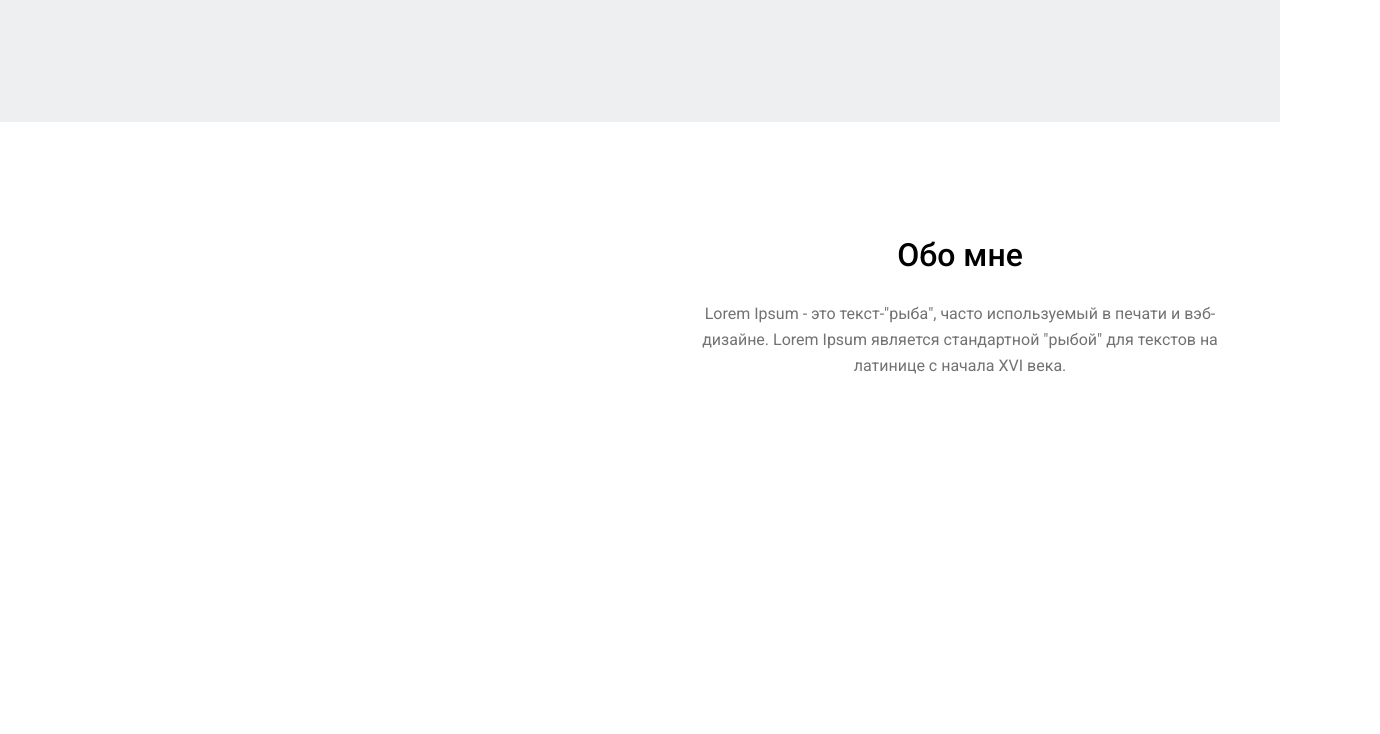
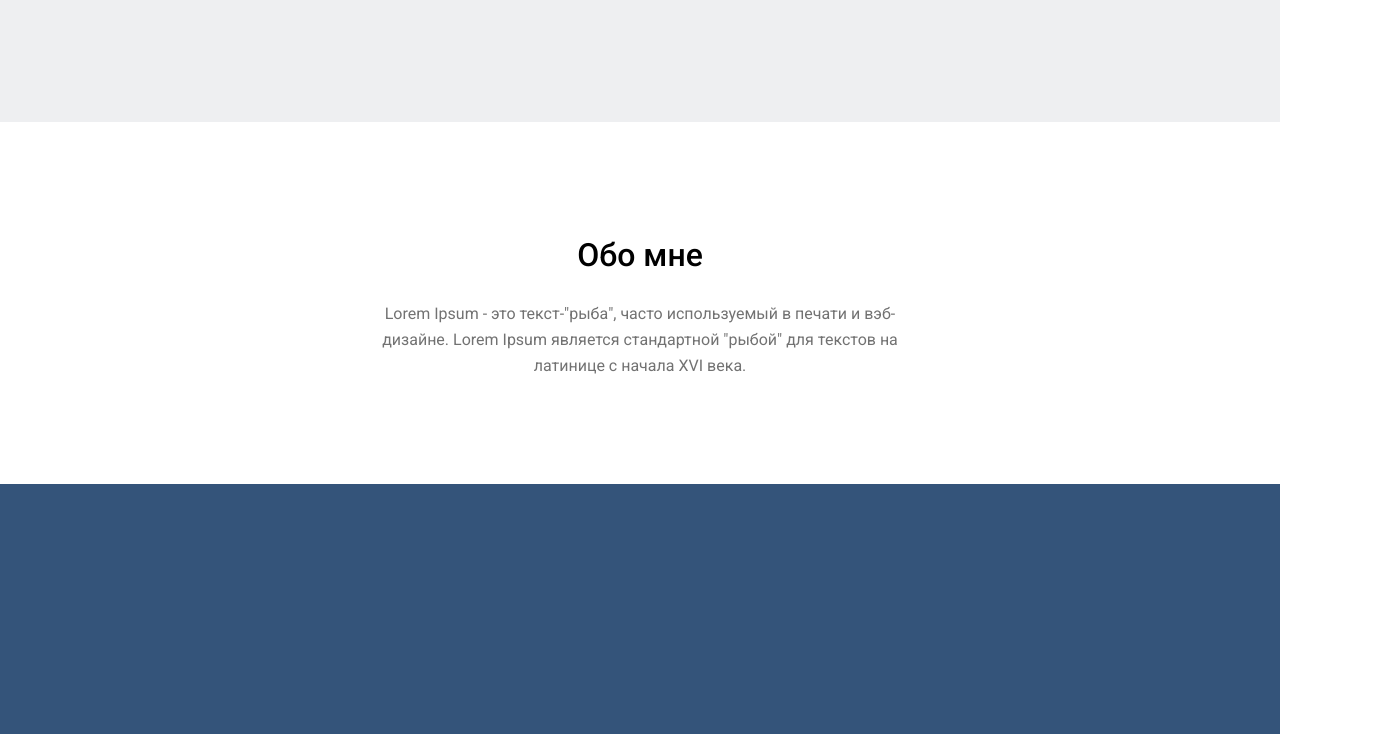
Before and after one commit to SergeyLobanok/First-project, a plain HTML site: page index.html in a window 1280 px wide. Shown: the part 678-1412 px from the top of the page, 1380 px wide, since content can reach past the window. Before the commit the page ends 1062 px from the top, so only its background shows below. Drawn offline with Linux system fonts and the light colour scheme.

Commit message:
added block

```diff
--- a/index.html
+++ b/index.html
@@ -45,6 +45,9 @@
       <h2>Обо мне</h2>
       <p>Lorem Ipsum - это текст-"рыба", часто используемый в печати и вэб-дизайне. Lorem Ipsum является стандартной "рыбой" для текстов на латинице с начала XVI века.</p>
     </section>
+    <section class="numbers">
+
+    </section>
     <footer></footer>
   </body>
 </html>
--- a/main.css
+++ b/main.css
@@ -134,8 +134,6 @@ header nav li a:hover {
   width: 540px;
   height: 147px;
   margin:0 auto ;
-  padding-left:690px;
-  padding-right:690px;
 }
 
 .about_myself h2{
@@ -159,3 +157,14 @@ header nav li a:hover {
   text-align: center;
   color: #727272;
 }
+
+.numbers{
+  width: 1200px;
+  height:250px;
+  background: #34547A;
+  padding-left: 40px;
+  padding-right: 40px;
+  margin-top: 100px;
+  position: absolute;
+  width: 100%;
+}
```
